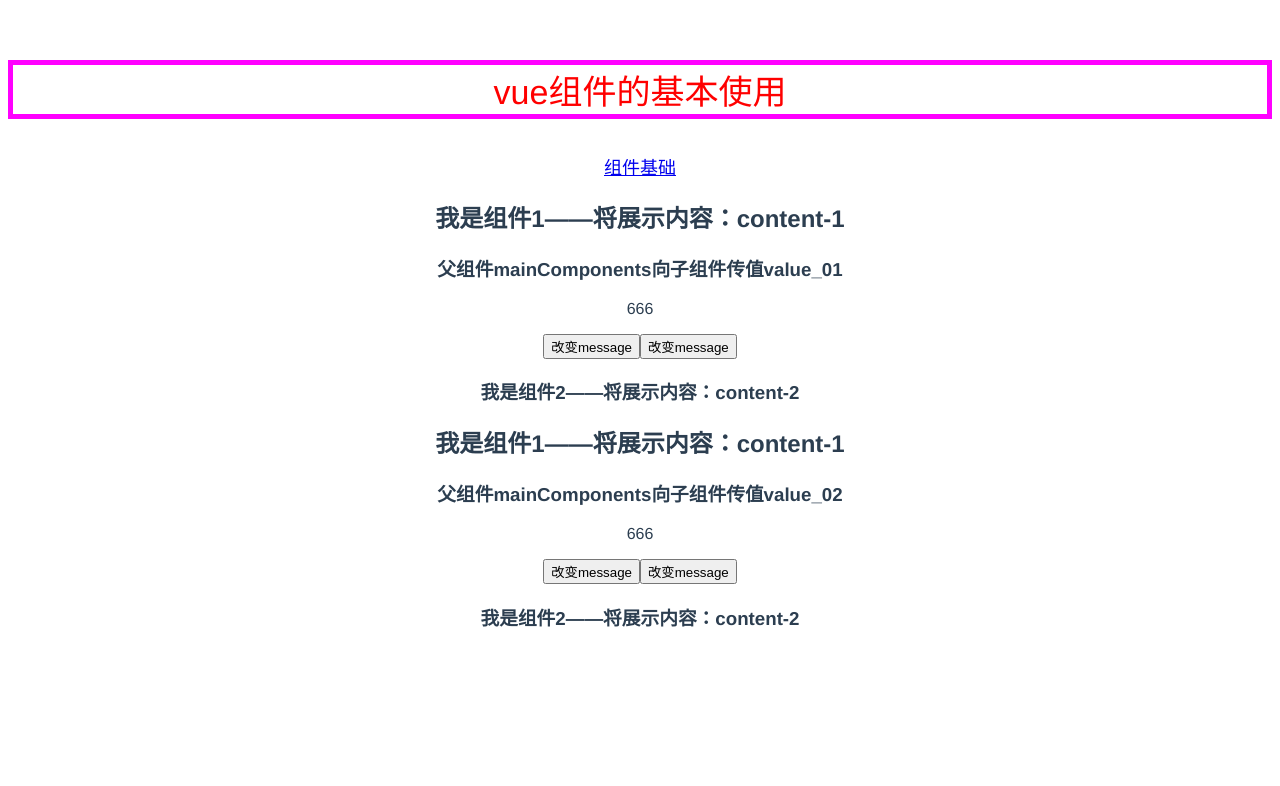
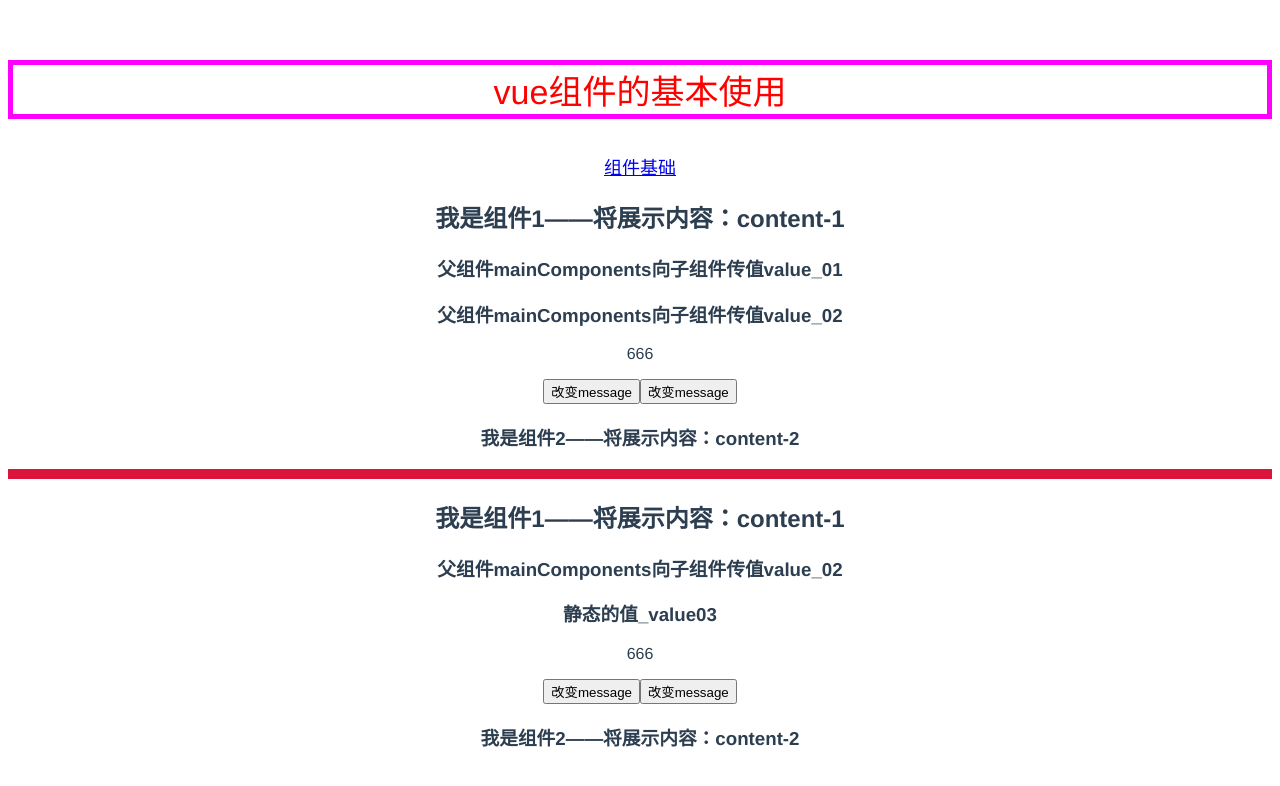
Before and after one commit to Deyi3417/learningVue3, a Vue app: page / in a window 1280 px wide. Shown: the top 786 px of the page. Built offline with nearby package versions, Linux system fonts and the light colour scheme.

Commit message:
prop的基本用法

```diff
--- a/src/components/组件基础/Content.vue
+++ b/src/components/组件基础/Content.vue
@@ -8,7 +8,8 @@ const obj = {
 export default {
   name: "Content",
   components: {ChildComponent},
-  props:['contentMessage_01','contentMessage_02'],
+  // Prop 是你可以在组件上注册的一些自定义 attribute。为了给博文组件传递一个标题，我们可以用 props 选项将其包含在该组件可接受的 prop 列表中：
+  props:['contentMessage_01','contentMessage_02', 'staticValue'],
 
   data() {
     return {
@@ -25,6 +26,7 @@ export default {
     <h2>我是组件1——将展示内容：content-1</h2>
     <h3>{{contentMessage_01}}</h3>
     <h3>{{contentMessage_02}}</h3>
+    <h3>{{staticValue}}</h3>
     <p>{{param}}</p>
     <button @click="param='落苏谣beautiful'">改变message</button>
     <button @click="param='lidy23 真帅'">改变message</button>
--- a/src/components/组件基础/MainComponents.vue
+++ b/src/components/组件基础/MainComponents.vue
@@ -19,8 +19,19 @@ export default {
   <a href="https://v3.cn.vuejs.org/guide/component-basics.html#%E5%9F%BA%E6%9C%AC%E7%A4%BA%E4%BE%8B" target="_blank" style="font-size: 18px">组件基础</a>
 <!--  组件是带有名称的，可复用的实例，单独功能模块的封装-减少冗余，提高代码的复用性  -->
 <!--    -->
-  <Content v-bind:contentMessage_01 = 'uMainComponents'>dy:二级组件</Content>
-  <Content v-bind:contentMessage_02 = 'uMainComponents02'>dy:二级组件</Content>
+  <Content v-bind:contentMessage_01 = uMainComponents :contentMessage_02 = uMainComponents02 >dy:二级组件</Content>
+  <p style="border: 5px crimson solid"></p>
+<!--
+    父组件若想给子组件传值
+      1. 首先须在父组件中定义好
+      2. 然后在利用v-bind标签进行绑定传值
+        a. v-bind:contentMessage_01 = uMainComponents
+        b. :contentMessage_02 = uMainComponents02
+        注意：传过去的值既可以是动态的，也可以是静态的  staticValue = "静态的值_value03"
+    已经看到32集：
+      prop的基本用法
+-->
+  <Content v-bind:contentMessage_02 = 'uMainComponents02' staticValue = "静态的值_value03">dy:二级组件</Content>
 </template>
 
 
```
